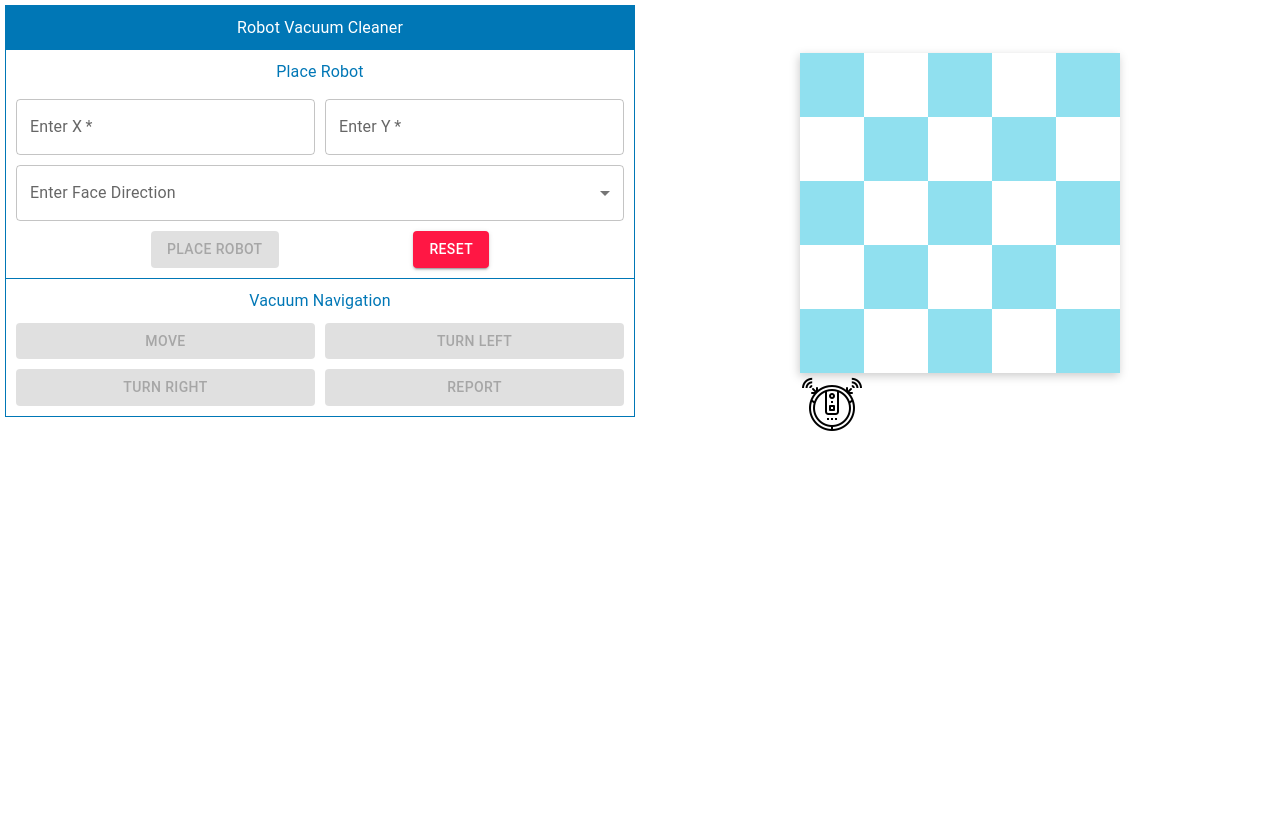
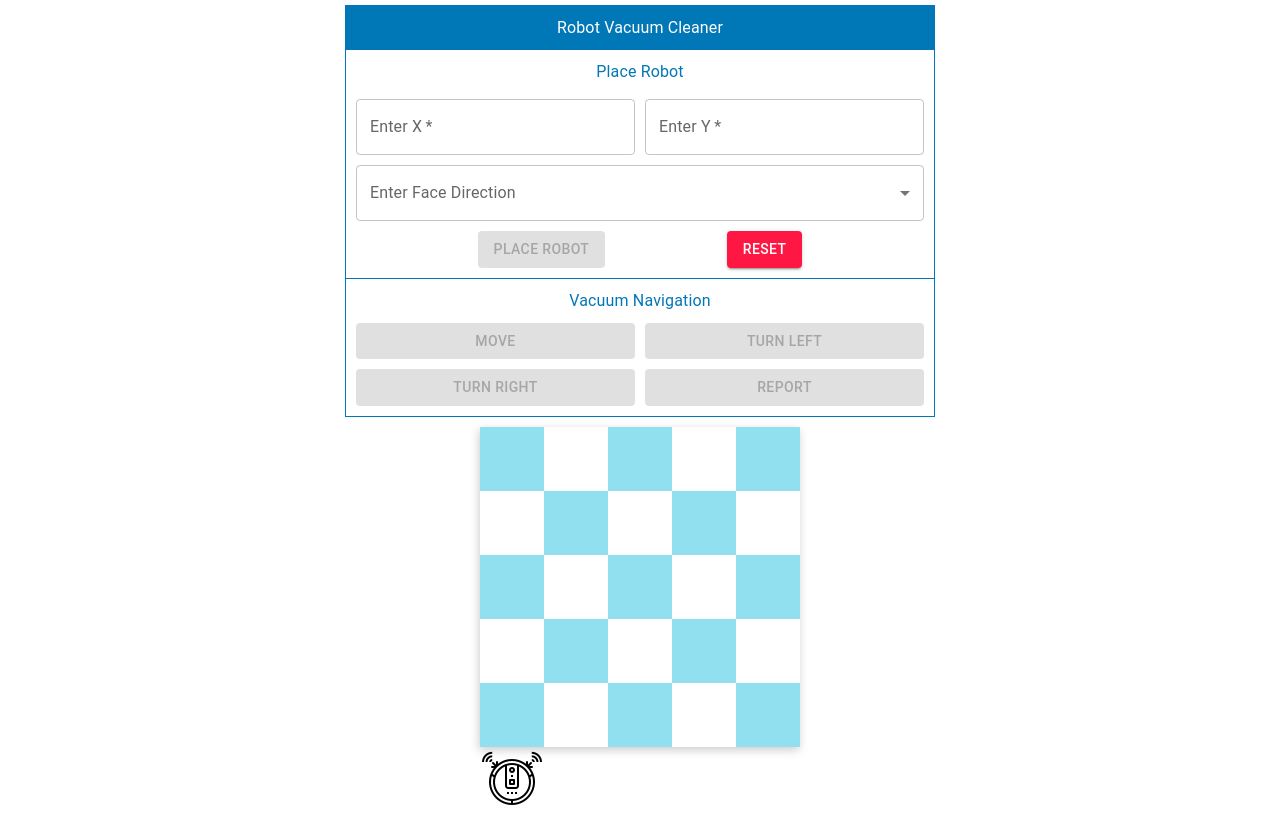
Before and after one commit to AshisSarthak/roboboard, a React (Create React App) app: page / in a window 1280 px wide. Built offline with nearby package versions, Linux system fonts and the light colour scheme.

Commit message:
minor css changes

```diff
--- a/src/components/container-app/App.css
+++ b/src/components/container-app/App.css
@@ -11,11 +11,6 @@ body,
 
 .container-box {
   display: grid;
-  grid-template-columns: 1fr 1fr;
+  max-width: 600px;
+  margin: 0 auto;
 }
-
-@media (max-width: 400px) {
-  .container-box {
-    grid-template-columns: none;
-  }
-}
```
